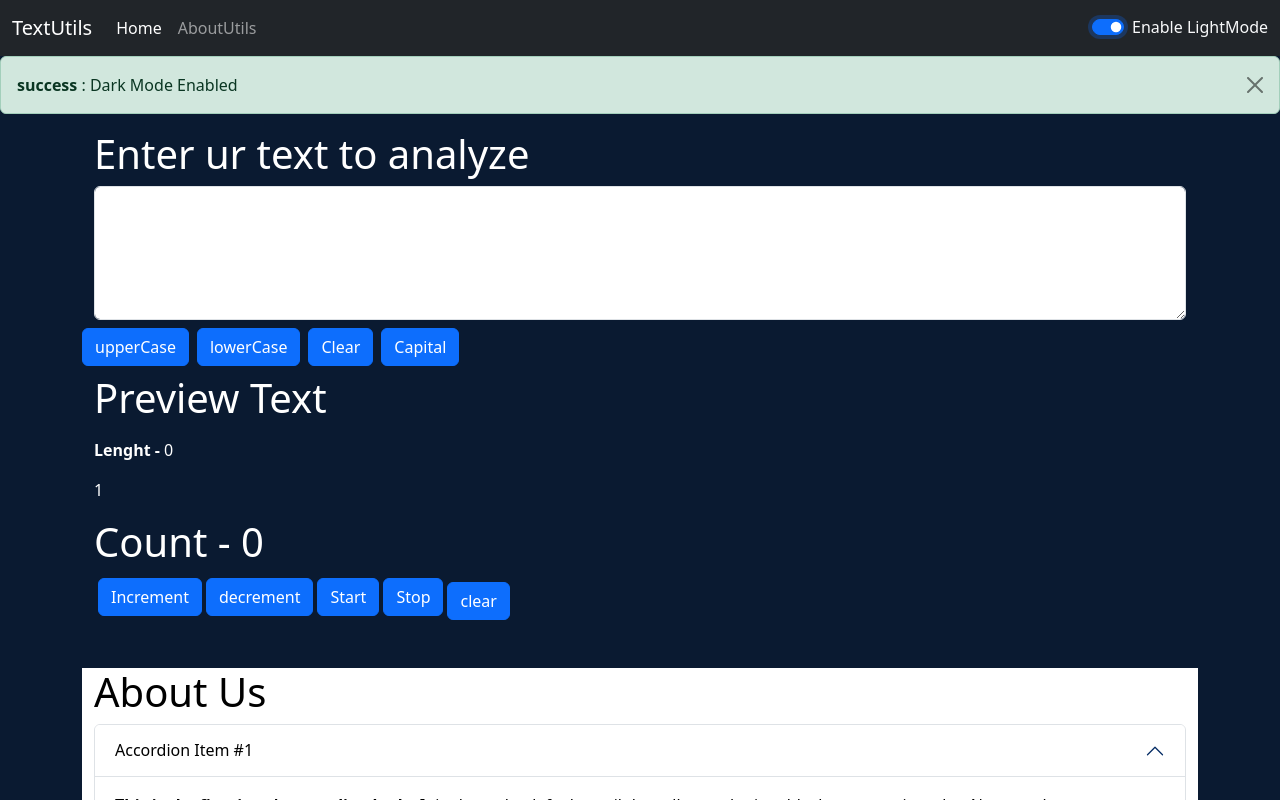
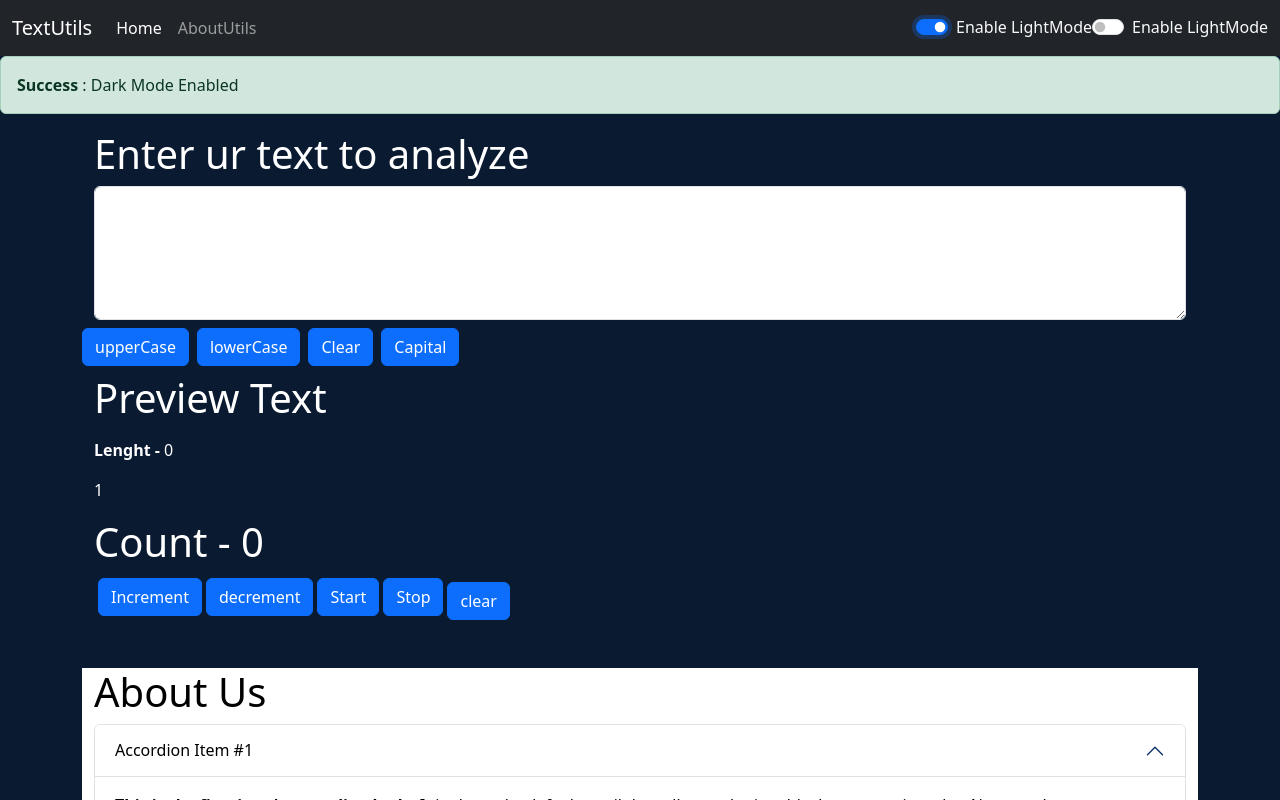
Before and after one commit to Faizanuddinsyed/myreact, a React (Create React App) app: page / in a window 1280 px wide. Both pictures are taken after a click on the switch "Enable DarkMode". Shown: the top 800 px of the page. Built offline with nearby package versions, Linux system fonts and the light colour scheme.

Commit message:
On branch master  Your branch is ahead of 'origin/master' by 1 commit.    (use "git push" to publish your local commits)
 Changes to be committed:
	modified:   src/Alert.js
	modified:   src/App.js
	modified:   src/components/Navbar.js
	modified:   src/components/TextForm.js

```diff
--- a/src/Alert.js
+++ b/src/Alert.js
@@ -1,11 +1,16 @@
 import React from 'react'
 
 function Alert(props) {
+
+  const capitalize = (word) =>{
+    const lower = word.toLowerCase();
+    return lower.charAt(0).toUpperCase() + lower.slice(1);
+  }
   return (
 
     props.alert && <div class={`alert alert-${props.alert.type} alert-dismissible fade show`} role="alert">
-    <strong>{props.alert.type}</strong> : {props.alert.msg}
-  <button type="button" class="btn-close" data-bs-dismiss="alert" aria-label="Close"></button>
+    <strong>{capitalize(props.alert.type)}</strong> : {props.alert.msg}
+
 </div>
 
   )
--- a/src/App.js
+++ b/src/App.js
@@ -21,6 +21,10 @@ function App() {
         msg:message,
         type:type
       })
+
+      setTimeout(() => {
+        setAlert(null);
+      }, 3000);
   }
 
   const toggleMode = () => {
@@ -40,6 +44,23 @@ function App() {
     }
   }
 
+  const toggleGreenMode = () => {
+    if(mode === "light"){
+      setMode("dark");
+      setBtnText("Enable LightMode");
+      document.body.style.backgroundColor = "green";
+      document.body.style.color = "white";
+      showAlert("Dark Mode Enabled","success");
+    }
+    else{
+      setMode("light");
+      setBtnText("Enable GreenMode");
+      document.body.style.backgroundColor = "white";
+      document.body.style.color = "black";
+      showAlert("Light Mode Enabled","success");
+    }
+  }
+
   return (
     <>
     {/* <h1 classNameName="good">how are u </h1>
@@ -51,12 +72,12 @@ function App() {
 
 
 
-    <Navbar title = "TextUtils" about = "AboutUtils" mode = {mode} btnText={btnText} toggleMode={toggleMode}/>
+    <Navbar title = "TextUtils" about = "AboutUtils" mode = {mode} btnText={btnText} toggleMode={toggleMode} toggleGreenMode={toggleGreenMode}/>
 
     <Alert alert = {alert}/>
 
       <div className="container">
-      <TextForm heading = "Enter ur text to  analyze"/>
+      <TextForm showAlert={showAlert} heading = "Enter ur text to  analyze"/>
 
       </div>
 
--- a/src/components/Navbar.js
+++ b/src/components/Navbar.js
@@ -40,6 +40,13 @@ export default function Navbar(props) {
   <input className="form-check-input" type="checkbox" role="switch" id="flexSwitchCheckDefault" onClick={props.toggleMode}/>
   <label className="form-check-label" htmlFor="flexSwitchCheckDefault" >{props.btnText}</label>
 </div>
+
+<div className={`form-check form-switch text-${props.mode==='light'?'dark':'light'}`}>
+  <input className="form-check-input" type="checkbox" role="switch" id="flexSwitchCheckDefault" onClick={props.toggleGreenMode}/>
+  <label className="form-check-label" htmlFor="flexSwitchCheckDefault" >{props.btnText}</label>
+</div>
+
+
     </div>
   </div>
 </nav>
--- a/src/components/TextForm.js
+++ b/src/components/TextForm.js
@@ -76,10 +76,12 @@ function TextForm(props) {
 
   const handleOnClick = () => {
     setText(text.toUpperCase());
+    props.showAlert("text converted to uppercase","success")
   };
 
   const handleClick = () => {
     setText(text.toLowerCase());
+    props.showAlert("text converted to lowercase","success")
   };
 
   const handleTitleCase = () => {
```
